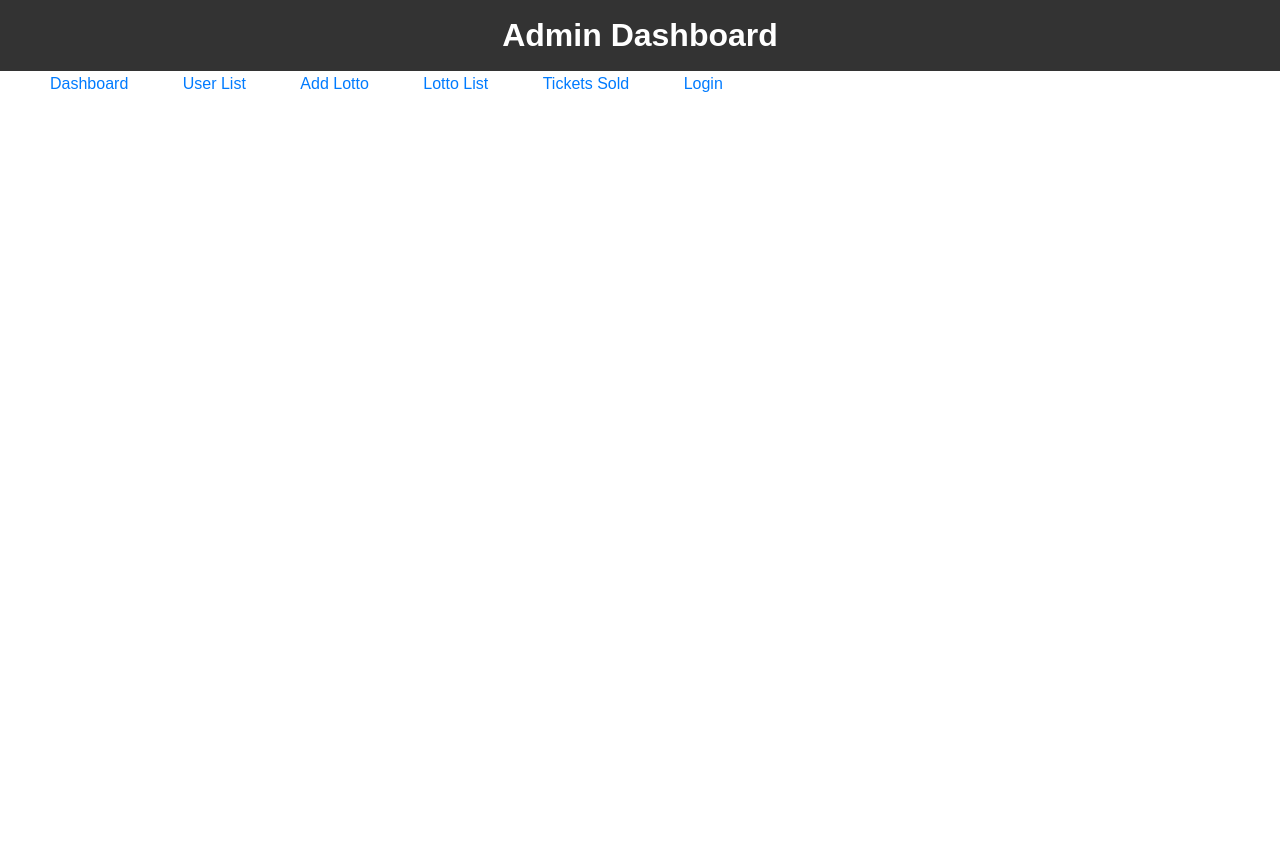
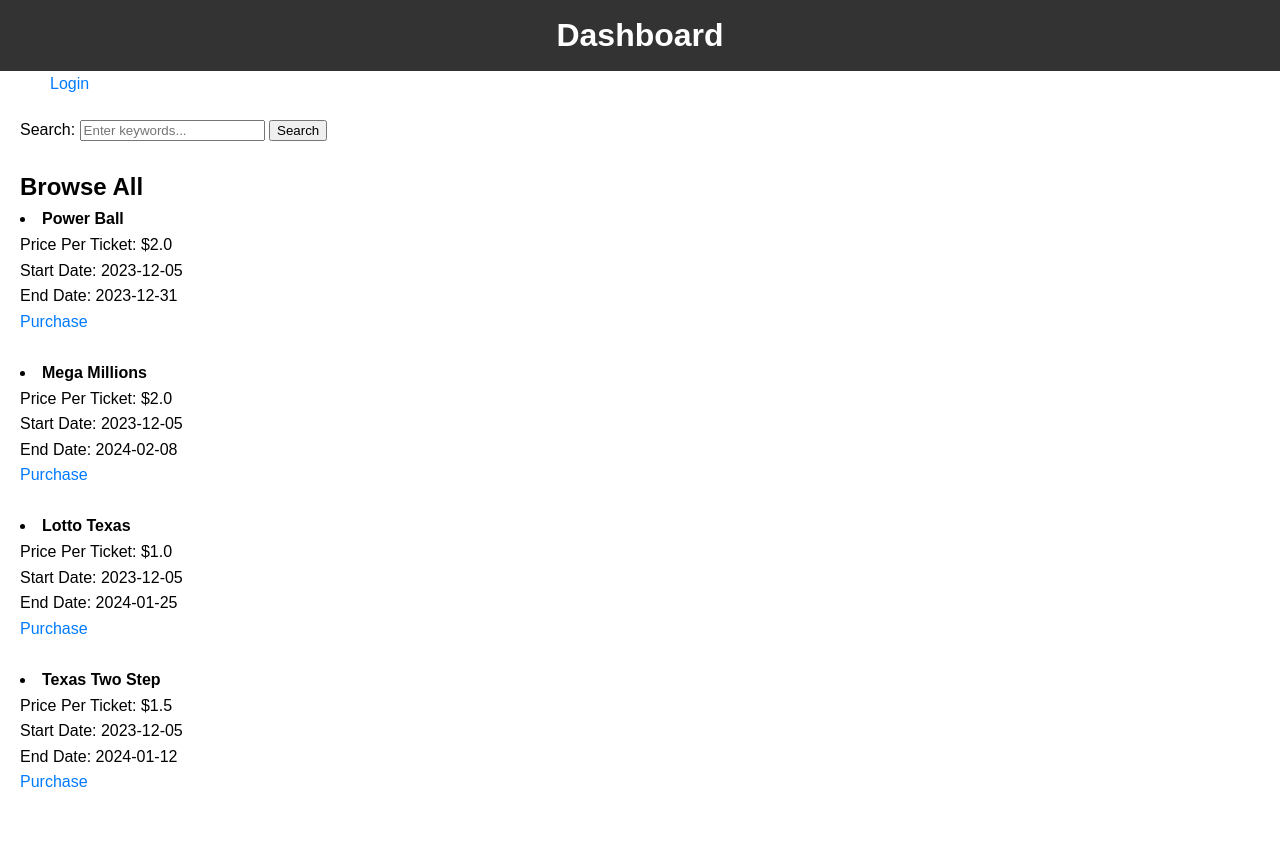
Before and after one commit to Jazkarr/SoftwareEngineering23, a Flask app: page /admin_dashboard in a window 1280 px wide. Before the commit the page ends 92 px from the top, so only its background shows below. Run offline with Flask 3, Linux system fonts and the light colour scheme.

Commit message:
added random number generator, and testing admin

```diff
--- a/app/app.py
+++ b/app/app.py
@@ -2,6 +2,7 @@ from flask import Flask, render_template, redirect, url_for, flash, request
 from flask_sqlalchemy import SQLAlchemy
 from flask_login import LoginManager, UserMixin, login_user, login_required, logout_user, current_user
 from datetime import datetime
+import random
 
 #-------- Create the databases --------
 app = Flask(__name__)
@@ -220,7 +221,8 @@ def user_dashboard():
 
 @app.route('/admin_dashboard')
 def admin_dashboard():
-    return render_template('admin_dashboard.html')
+    lottos = Lotto.query.all()
+    return render_template('admin_dashboard.html', current_user=current_user, lottos=lottos)
 
 # Create customer profile
 @app.route('/customer_profile', methods=['GET'])
@@ -298,6 +300,11 @@ def purchase(lotto_id):
 
     return render_template('purchase.html', lotto=lotto)
 
+# random number generator
+@app.route("/random_number")
+def random_number():
+    random_numbers = random.sample(range(1,51),5)
+    return render_template('random.html',random_numbers = random_numbers )
 
 #-------- Main --------
 if __name__ == '__main__':
--- a/app/templates/admin_dashboard.html
+++ b/app/templates/admin_dashboard.html
@@ -3,18 +3,35 @@
 <head>
     <meta charset="UTF-8">
     <meta name="viewport" content="width=device-width, initial-scale=1.0">
-    <title>Admin Dashboard</title>
+    <title>Dashboard</title>
     <link rel="stylesheet" href="{{ url_for('static', filename='styles.css') }}">
 </head>
 <body>
 
     <header>
-        <h1>Admin Dashboard</h1>
+        <h1>Dashboard</h1>
     </header>
-    {% include 'admin_nav.html' %}
+
+    {% include 'user_nav.html' %}
 
     <main>
+        <form action="/search" method="get">
+            <label for="search">Search:</label>
+            <input type="text" id="search" name="q" placeholder="Enter keywords...">
+            <button type="submit">Search</button>
+        </form>
+        <br>
+        <h2>Browse All</h2>
 
+        {% for lotto in lottos %}
+                <li>
+                    <strong>{{ lotto.name }}</strong>
+                    <p>Price Per Ticket: ${{ lotto.pricePerTicket }}</p>
+                    <p>Start Date: {{ lotto.startDate }}</p>
+                    <p>End Date: {{ lotto.endDate }}</p>
+                    <a href="{{ url_for('purchase', lotto_id=lotto.id) }}">Purchase</a><br><br>
+                </li>
+        {% endfor %}
     </main>
 </body>
 </html>
```
Also changed, not shown: app/templates/random.html (added, +21 -0 lines).
